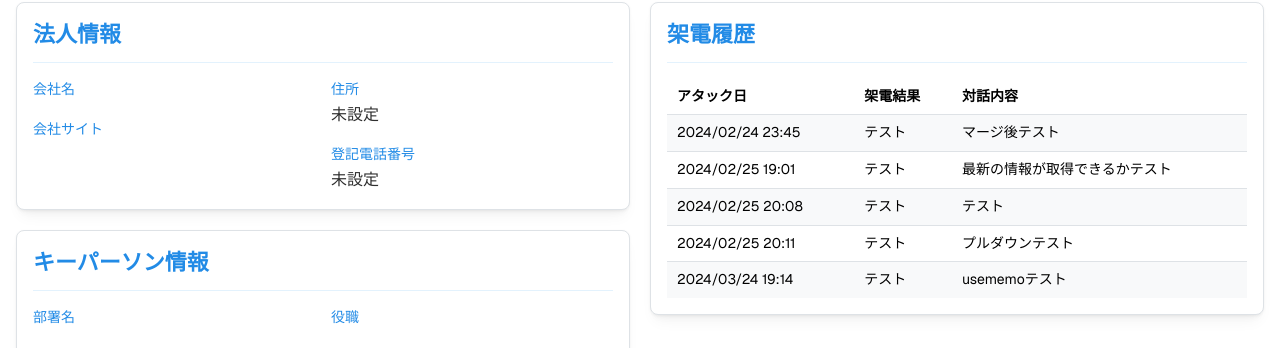
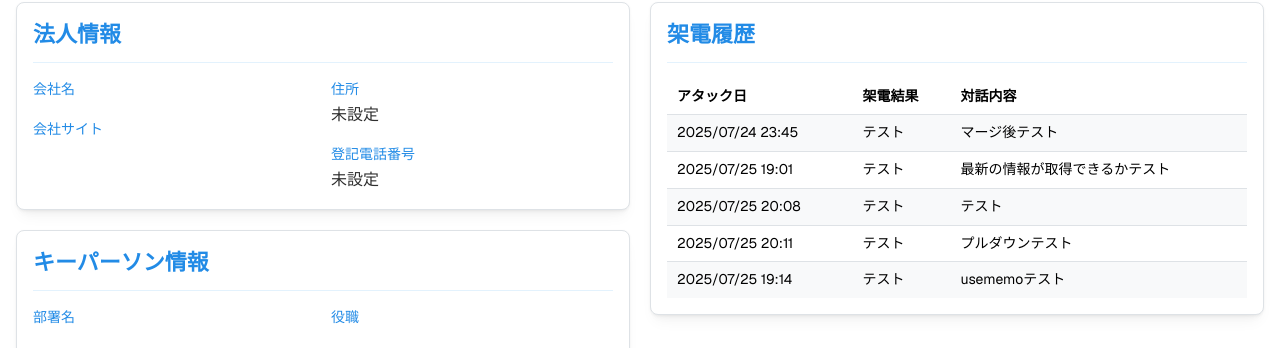
Before and after one commit to omegamaster86/findy-hackathon, a Next.js app: page /attacklog in a window 1280 px wide. Shown: the part 86-434 px from the top of the page. Built offline with nearby package versions, Linux system fonts and the light colour scheme; no server answers.

Commit message:
攻撃履歴コンポーネントのテストデータの日付を2025年に更新しました。

```diff
--- a/app/attacklog/attack-history.tsx
+++ b/app/attacklog/attack-history.tsx
@@ -20,27 +20,27 @@ interface AttackHistoryProps {
 export const AttackHistory = ({ selectedCompany }: AttackHistoryProps) => {
 	const historyData = [
 		{
-			date: "2024/02/24 23:45",
+			date: "2025/07/24 23:45",
 			result: "テスト",
 			content: "マージ後テスト",
 		},
 		{
-			date: "2024/02/25 19:01",
+			date: "2025/07/25 19:01",
 			result: "テスト",
 			content: "最新の情報が取得できるかテスト",
 		},
 		{
-			date: "2024/02/25 20:08",
+			date: "2025/07/25 20:08",
 			result: "テスト",
 			content: "テスト",
 		},
 		{
-			date: "2024/02/25 20:11",
+			date: "2025/07/25 20:11",
 			result: "テスト",
 			content: "プルダウンテスト",
 		},
 		{
-			date: "2024/03/24 19:14",
+			date: "2025/07/25 19:14",
 			result: "テスト",
 			content: "usememoテスト",
 		},
```
